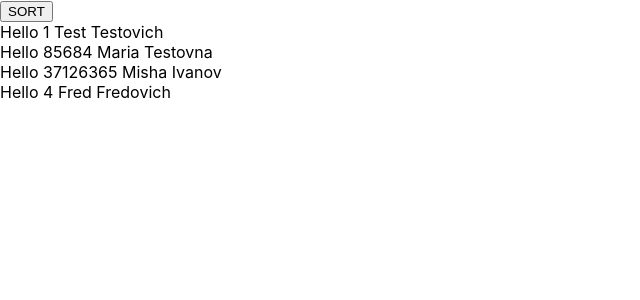
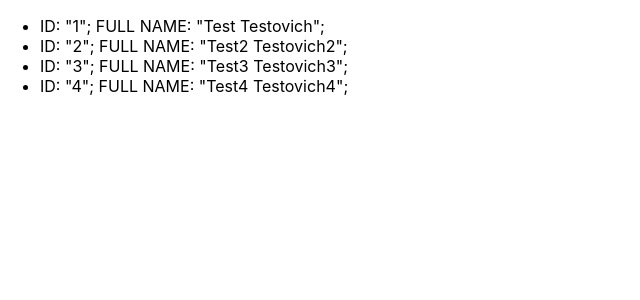
Before and after one commit to Vasy12/fe-react-app, a React (Create React App) app: page / in a window 1280 px wide. Shown: the top 300 px of the page, without its empty margins (0-640 px from the left). Built offline with nearby package versions, Linux system fonts and the light colour scheme.

Commit message:
Add UsersList to App

```diff
--- a/src/App.jsx
+++ b/src/App.jsx
@@ -1,69 +1,12 @@
-import React, { Component } from 'react';
-import Aloha from './components/Aloha';
+import React from 'react';
+import UsersList from './components/UsersList';
 
-class App extends Component {
-  constructor(props) {
-    super(props);
-    this.state = {
-      guests: [
-        {
-          id: 1,
-          firstName: 'Test',
-          lastName: 'Testovich',
-        },
-        {
-          id: 85684,
-          firstName: 'Maria',
-          lastName: 'Testovna',
-        },
-        {
-          id: 37126365,
-          firstName: 'Misha',
-          lastName: 'Ivanov',
-        },
-        {
-          id: 4,
-          firstName: 'Fred',
-          lastName: 'Fredovich',
-        },
-      ],
-    };
-
-    this.switchSortDir = false;
-  }
-
-  sortGuests = () => {
-    const { guests } = this.state;
-
-    const sortedGuests = JSON.parse(JSON.stringify(guests)).sort((a, b) => {
-      if (a.firstName > b.firstName) {
-        return this.switchSortDir ? -1 : 1;
-      }
-      if (a.firstName < b.firstName) {
-        return this.switchSortDir ? 1 : -1;
-      }
-      return 0;
-    });
-
-    this.setState({
-      guests: sortedGuests,
-    });
-    this.switchSortDir = !this.switchSortDir;
-  };
-
-  mapGuests = () =>
-    this.state.guests.map(({ id, firstName, lastName }) => (
-      <Aloha key={id} name={`${id} ${firstName} ${lastName}`} />
-    ));
-
-  render() {
-    return (
-      <>
-        <button onClick={this.sortGuests}>SORT</button>
-        <div>{this.mapGuests()}</div>
-      </>
-    );
-  }
-}
+const App = () => {
+  return (
+    <>
+      <UsersList />
+    </>
+  );
+};
 
 export default App;
```
